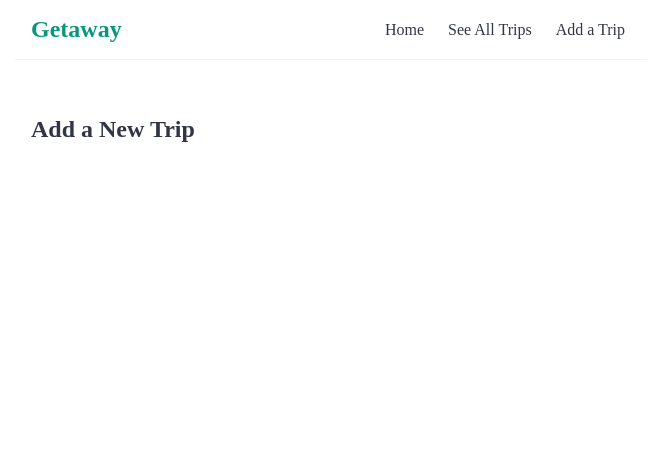
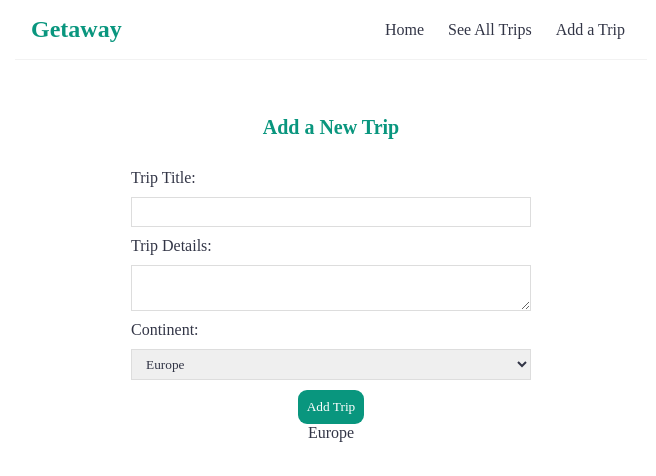
Before and after one commit to mega-bailey/getaway-v1, a React (Create React App) app: page /add in a window 1280 px wide. Shown: the top 476 px of the page, without its empty margins (309-965 px from the left). Built offline with nearby package versions, Linux system fonts and the light colour scheme; a web font is replaced by a local one.

Commit message:
Add Submit Form

```diff
--- a/data/db.json
+++ b/data/db.json
@@ -3,21 +3,35 @@
     {
       "title": "Hawaii",
       "body": "laskjdlfa lasjdflasj falsjdflasjdf;al sjdfa;lsj fda;l sjdf;a lskdj fas;ldf ja;lsjdfa;lsdjfasl; jdf;as ljf;asjf ;asjfa;sl jfd;a slfja;s lfja;s ldfjlasj fl;a sjf; asldjf;asljd fa;s kdj fal;sj dfal;s kdfj as;l dkfja ;slkf j aslj fa;l sjf;asl jfals jdfo qwje ofasf; dasd fjqw jfal sjdf oas jd fl iasu jjq we;ofj sldgho qigvopiaeg npowniuegop wrgcw pmgyor wenp rov tuy peno rcut owu tpow eiut",
+      "continent": "North America",
       "author": "me",
       "id": 1
     },
     {
       "title": "New Zealand",
       "body": "laskjdlfa lasjdflasj falsjdflasjdf;al sjdfa;lsj fda;l sjdf;a lskdj fas;ldf ja;lsjdfa;lsdjfasl; jdf;as ljf;asjf ;asjfa;sl jfd;a slfja;s lfja;s ldfjlasj fl;a sjf; asldjf;asljd fa;s kdj fal;sj dfal;s kdfj as;l dkfja ;slkf j aslj fa;l sjf;asl jfals jdfo qwje ofasf; dasd fjqw jfal sjdf oas jd fl iasu jjq we;ofj sldgho qigvopiaeg npowniuegop wrgcw pmgyor wenp rov tuy peno rcut owu tpow eiut",
-            "author": "you",
+      "continent": "Oceania",
+      "author": "me",
       "id": 2
     },
     {
       "title": "London",
       "body": "laskjdlfa lasjdflasj falsjdflasjdf;al sjdfa;lsj fda;l sjdf;a lskdj fas;ldf ja;lsjdfa;lsdjfasl; jdf;as ljf;asjf ;asjfa;sl jfd;a slfja;s lfja;s ldfjlasj fl;a sjf; asldjf;asljd fa;s kdj fal;sj dfal;s kdfj as;l dkfja ;slkf j aslj fa;l sjf;asl jfals jdfo qwje ofasf; dasd fjqw jfal sjdf oas jd fl iasu jjq we;ofj sldgho qigvopiaeg npowniuegop wrgcw pmgyor wenp rov tuy peno rcut owu tpow eiut",
-            "author": "him",
+      "continent": "Europe",
+      "author": "me",
       "id": 3
+    },
+    {
+      "title": "asdf",
+      "details": "adsfasdf",
+      "continent": "South America",
+      "id": 5
+    },
+    {
+      "title": "asdf",
+      "details": "asdfa",
+      "continent": "Europe",
+      "id": 6
     }
-
   ]
 }
--- a/src/Add.js
+++ b/src/Add.js
@@ -1,7 +1,68 @@
+import { useState } from "react";
+import {useHistory} from 'react-router-dom';
+
 const Add = () => {
+    const [title, setTitle] = useState('');
+    const [details, setDetails] = useState('');
+    const [continent, setContinent] = useState('Europe');
+    const [isPending, setIsPending] = useState(false);
+    const history = useHistory();
+
+    const handleSubmit = (e) => {
+        e.preventDefault();
+        const trip = {title, details, continent};
+
+        setIsPending(true);
+
+        fetch('http://localhost:8000/trips', {
+            method: 'POST',
+            headers: { "Content-Type": "application/json"},
+            body: JSON.stringify(trip)
+        }).then(() => {
+            console.log('new trip added')
+            setIsPending(false);
+            history.push('/alltrips')
+        })
+        }
+
+
     return (
         <div className="add">
             <h2>Add a New Trip</h2>
+            <form onSubmit={handleSubmit}>
+                <label>Trip Title:</label>
+                <input
+                    type="text"
+                    required
+                    value={title}
+                    onChange={(e) => setTitle(e.target.value)}
+                />
+                <label>Trip Details:</label>
+                <textarea
+                    required
+                    value={details}
+                    onChange={(e) => setDetails(e.target.value)}
+                ></textarea>
+                <label>Continent:</label>
+                <select
+                    value={continent}
+                    onChange={(e) => setContinent(e.target.value)}
+                >
+                    <option value="Africa">Africa</option>
+                    <option value="Europe">Europe</option>
+                    <option value="Asia">Asia</option>
+                    <option value="North America">North America</option>
+                    <option value="South America">South America</option>
+                    <option value="Oceania">Oceania</option>
+                    <option value="Antarctica">Antarctica</option>
+                </select>
+                {!isPending &&  <button>Add Trip</button>}
+                {isPending &&  <button disabled>Adding Trip...</button>}
+
+                <p> {title}</p>
+                <p> {details}</p>
+                <p> {continent}</p>
+            </form>
         </div>
      );
 }
--- a/src/App.js
+++ b/src/App.js
@@ -4,6 +4,7 @@ import Add from './Add';
 import { BrowserRouter as Router, Route, Switch } from 'react-router-dom';
 import AllTrips from './AllTrips';
 import TripDetails from './TripDetails';
+import NotFound from './NotFound';
 
 
 function App() {
@@ -25,6 +26,9 @@ function App() {
           <Route path="/trips/:id">
             <TripDetails />
           </Route>
+          <Route path="*">
+            <NotFound/>
+          </Route>
         </Switch>
       </div>
     </div>
--- a/src/NotFound.js
+++ b/src/NotFound.js
@@ -0,0 +1,13 @@
+import { Link } from "react-router-dom";
+
+const NotFound = () => {
+    return (
+        <div className="not-found">
+            <h2>Oops!</h2>
+            <p>Page could not be found</p>
+            <Link to="/">On to the Home Page</Link>
+        </div>
+     );
+}
+
+export default NotFound;
--- a/src/TripDetails.js
+++ b/src/TripDetails.js
@@ -1,9 +1,18 @@
-import { useParams } from "react-router-dom";
+import { useHistory, useParams } from "react-router-dom";
 import useFetch from "./useFetch";
 
 const TripDetails = () => {
     const {id} = useParams();
     const {data: trip, isPending, error } = useFetch('http://localhost:8000/trips/' + id);
+    const history = useHistory();
+
+    const handleClick = () => {
+        fetch('http://localhost:8000/trips/' + trip.id, {
+            method: 'DELETE'
+        }).then(() => {
+            history.push('/alltrips');
+        })
+    }
 
     return (
         <div className="trip-details">
@@ -11,9 +20,12 @@ const TripDetails = () => {
             {error && <div>{error}</div>}
             { trip && (
                 <article>
-                    <h2>{trip.title}</h2>
+                    <h1>{trip.title}</h1>
+                    <h2>{trip.continent}</h2>
                     <p>Added by: {trip.author}</p>
                     <div>{trip.body}</div>
+                    <div className="trip-details-img"></div>
+                    <button onClick={handleClick}>Delete Trip</button>
                 </article>
             )}
 
--- a/src/index.css
+++ b/src/index.css
@@ -71,23 +71,23 @@
 }
 
 /* ***CREATE NEW BLOG FORM*** */
-.create {
+.add {
   max-width: 400px;
   margin: 0 auto;
   text-align: center;
 }
-.create label {
+.add label {
   text-align: left;
   display: block;
 }
-.create h2 {
+.add h2 {
   font-size: 20px;
   color: #09967e;
   margin-bottom: 30px;
 }
-.create input,
-.create textarea,
-.create select {
+.add input,
+.add textarea,
+.add select {
   width: 100%;
   padding: 6px 10px;
   margin: 10px 0;
@@ -95,7 +95,7 @@
   box-sizing: border-box;
   display: block;
 }
-.create button {
+.add button {
   background-color: #09967e;
   color: #fff;
   border: 0;
```
Lines whose indentation alone changed are shown as unchanged.
